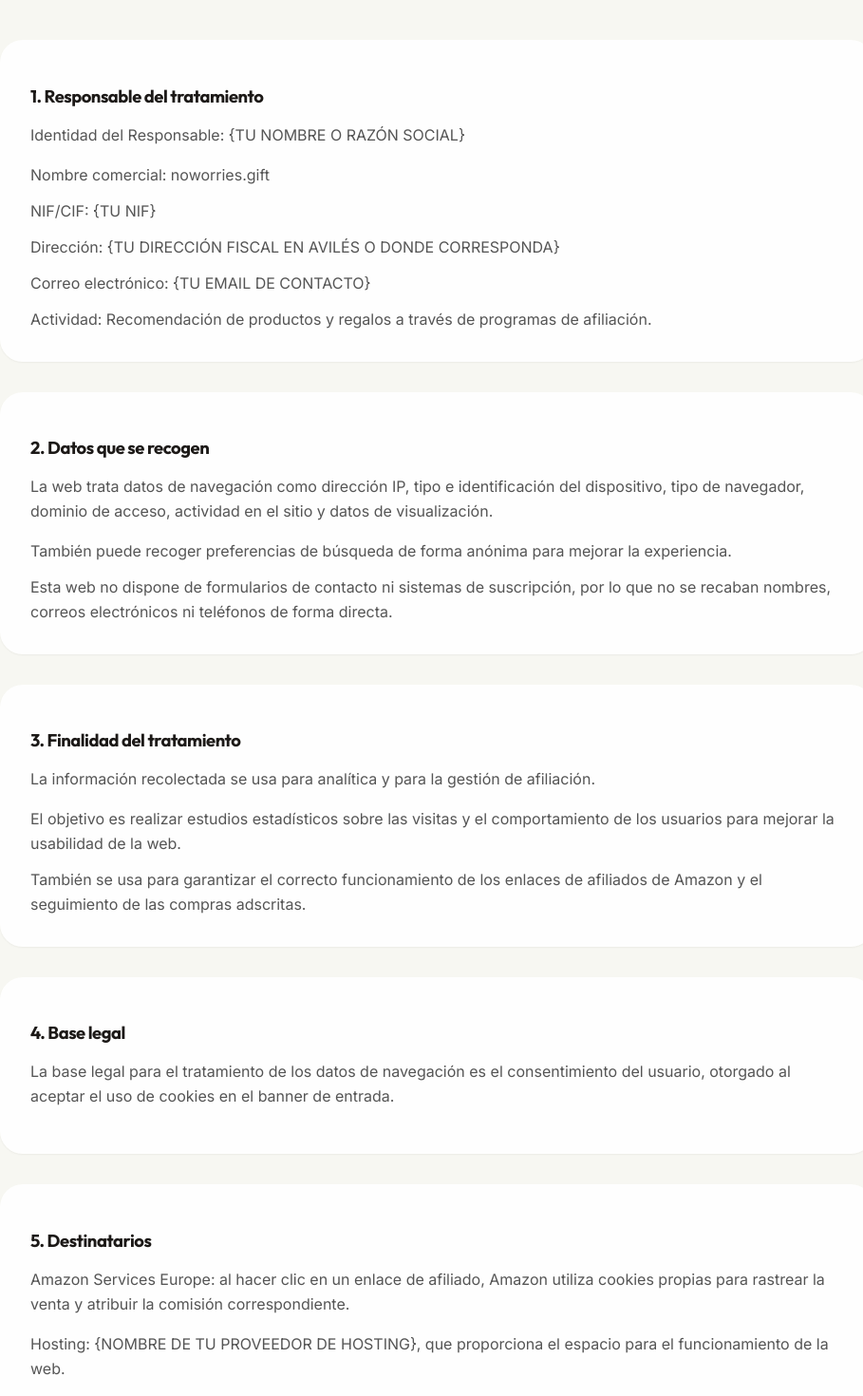
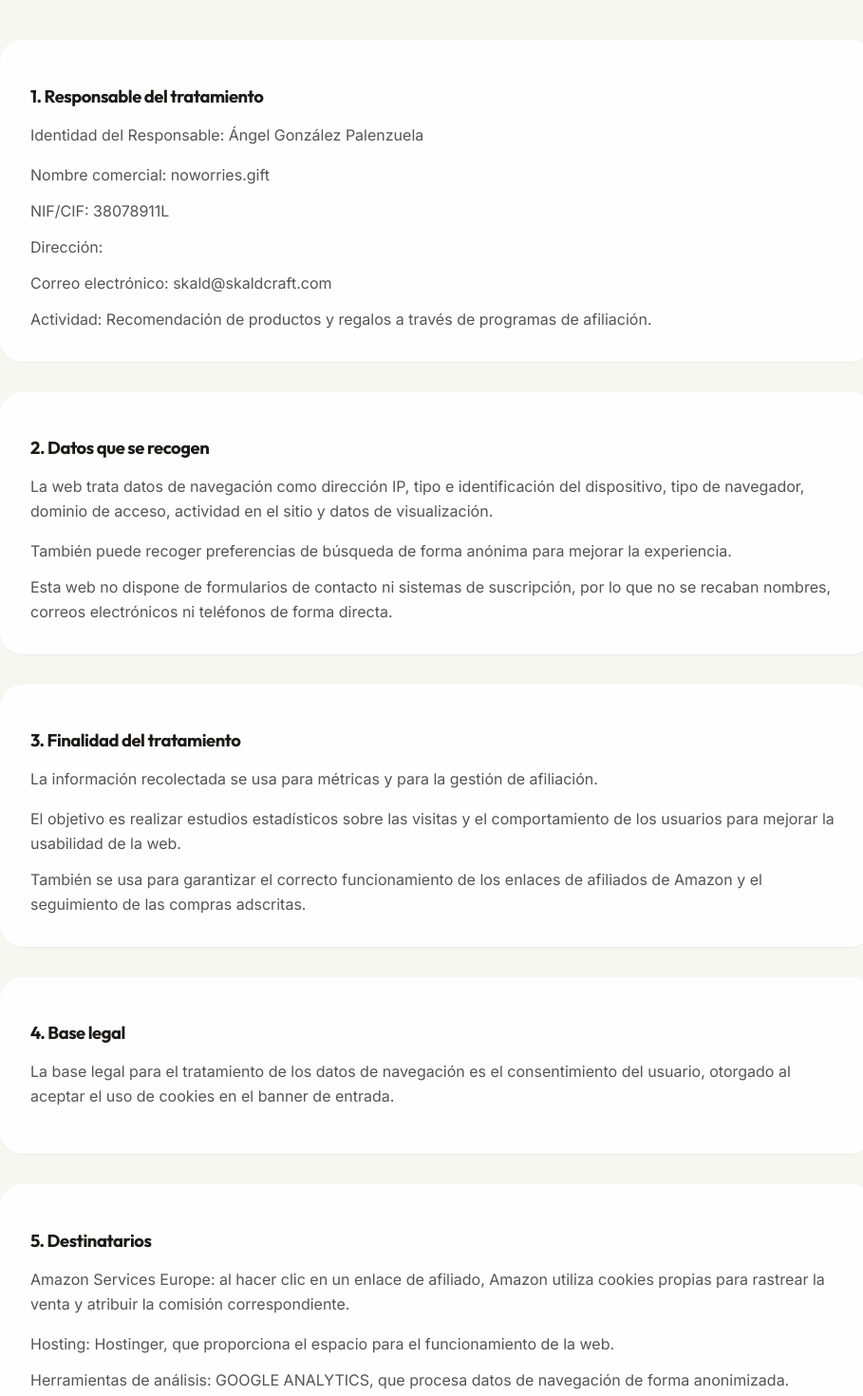
Before and after one commit to Skaldcraft/noworries, a React (Vite) app: page /politica-privacidad in a window 1280 px wide. Shown: the part 220-1690 px from the top of the page at 95% size, without its empty margins (180-1089 px from the left). Built offline with nearby package versions, Linux system fonts and the light colour scheme.

Commit message:
páginas legales

```diff
--- a/src/components/Footer.jsx
+++ b/src/components/Footer.jsx
@@ -4,8 +4,8 @@ function Footer() {
   return (
     <footer className="bg-foreground text-muted-foreground py-6 sm:py-8 border-t border-border/10">
       <div className="max-w-[1100px] mx-auto px-6 text-center space-y-4">
-        <p className="text-[17px] leading-relaxed max-w-2xl mx-auto text-[#F4F1E8]/90 font-semibold">
-          Esta web contiene enlaces de afiliado de Amazon y podría recibir una comisión por las compras que realices. El precio no cambia para ti y la selección de productos es independiente.
+        <p className="text-[13px] leading-relaxed max-w-2xl mx-auto text-[#F4F1E8]/90">
+          Los enlaces de esta web van a productos de Amazon y son de afiliado. Si compras a través de ellos, nos llevamos una pequeña comisión, pero tú pagas exactamente lo mismo.
         </p>
         <div className="flex flex-wrap items-center justify-center gap-x-4 gap-y-2 text-[13px] text-[#F4F1E8]/85">
           <Link to="/aviso-legal" className="text-[#F4F1E8] hover:text-[#C8E63A] transition-colors">
--- a/src/pages/AvisoLegalPage.jsx
+++ b/src/pages/AvisoLegalPage.jsx
@@ -11,12 +11,11 @@ const sections = [
   {
     title: '2. Datos del titular',
     body: [
-      'Denominación social: {TU NOMBRE COMPLETO O RAZÓN SOCIAL}',
-      'NIF/CIF: {TU NIF}',
-      'Correo electrónico: {TU EMAIL DE CONTACTO}',
-      'Domicilio social: {TU DIRECCIÓN EN AVILÉS O FISCAL}',
+      'Denominación social: Ángel González Palenzuela,
+      'NIF/CIF: 38078911L',
+      'Correo electrónico: skald@skaldcraft.com',
+      'Domicilio social: Avenida de los telares, 30, 33401, Avilés, Asturias',
       'Actividad: Recomendación de productos y regalos a través de programas de afiliación.',
-      'N.º de Registro Mercantil: {DATOS SI PROCEDE, SI NO, BORRAR ESTA LÍNEA}'
     ]
   },
   {
@@ -66,13 +65,13 @@ const sections = [
   {
     title: '9. Ley aplicable y jurisdicción',
     body: [
-      'Las relaciones entre noworries.gift y los usuarios se someten a la legislación y jurisdicción españolas y a los tribunales de {TU PROVINCIA, EJ. ASTURIAS}.'
+      'Las relaciones entre noworries.gift y los usuarios se someten a la legislación y jurisdicción españolas y a los tribunales de ASTURIAS.'
     ]
   },
   {
     title: '10. Contacto',
     body: [
-      'Si tienes cualquier duda sobre este Aviso Legal, escribe a {TU EMAIL DE CONTACTO}.',
+      'Si tienes cualquier duda sobre este Aviso Legal, escribe a skald@skaldcraft.com.',
       'Última actualización: 27 de marzo de 2026.'
     ]
   }
--- a/src/pages/PoliticaCookiesPage.jsx
+++ b/src/pages/PoliticaCookiesPage.jsx
@@ -42,7 +42,7 @@ const sections = [
     title: 'C. Cookies de análisis',
     body: [
       'Utilizamos servicios de análisis para entender cómo interactúan los usuarios con el sitio.',
-      'Herramienta: {EJ. GOOGLE ANALYTICS / CLOUDFLARE}.',
+      'Herramienta: GOOGLE ANALYTICS.',
       'Recogen datos sobre el tipo de navegación, las secciones más utilizadas, productos consultados, idioma, etc. Esta información es estadística y anónima.'
     ]
   },
@@ -56,7 +56,7 @@ const sections = [
     title: '5. Más información',
     body: [
       <>Puedes consultar el reglamento sobre cookies publicado por la Agencia Española de Protección de Datos en su <a href="https://www.aepd.es/guias/guia-cookies.pdf" target="_blank" rel="noreferrer noopener" className="text-[#1C1917] underline decoration-[#C8E63A] underline-offset-4 hover:text-[#228B22]">Guía sobre el uso de las cookies</a>.</>,
-      'Última actualización: {FECHA ACTUAL}.'
+      'Última actualización: 27 de marzo de 2026.'
     ]
   }
 ];
--- a/src/pages/PoliticaPrivacidadPage.jsx
+++ b/src/pages/PoliticaPrivacidadPage.jsx
@@ -4,11 +4,11 @@ const sections = [
   {
     title: '1. Responsable del tratamiento',
     body: [
-      'Identidad del Responsable: {TU NOMBRE O RAZÓN SOCIAL}',
+      'Identidad del Responsable: Ángel González Palenzuela',
       'Nombre comercial: noworries.gift',
-      'NIF/CIF: {TU NIF}',
-      'Dirección: {TU DIRECCIÓN FISCAL EN AVILÉS O DONDE CORRESPONDA}',
-      'Correo electrónico: {TU EMAIL DE CONTACTO}',
+      'NIF/CIF: 38078911L',
+      'Dirección: ',
+      'Correo electrónico: skald@skaldcraft.com',
       'Actividad: Recomendación de productos y regalos a través de programas de afiliación.'
     ]
   },
@@ -23,7 +23,7 @@ const sections = [
   {
     title: '3. Finalidad del tratamiento',
     body: [
-      'La información recolectada se usa para analítica y para la gestión de afiliación.',
+      'La información recolectada se usa para métricas y para la gestión de afiliación.',
       'El objetivo es realizar estudios estadísticos sobre las visitas y el comportamiento de los usuarios para mejorar la usabilidad de la web.',
       'También se usa para garantizar el correcto funcionamiento de los enlaces de afiliados de Amazon y el seguimiento de las compras adscritas.'
     ]
@@ -38,8 +38,8 @@ const sections = [
     title: '5. Destinatarios',
     body: [
       'Amazon Services Europe: al hacer clic en un enlace de afiliado, Amazon utiliza cookies propias para rastrear la venta y atribuir la comisión correspondiente.',
-      'Hosting: {NOMBRE DE TU PROVEEDOR DE HOSTING}, que proporciona el espacio para el funcionamiento de la web.',
-      'Herramientas de análisis: {EJ. GOOGLE ANALYTICS O CLOUDFLARE}, que procesan datos de navegación de forma anonimizada.'
+      'Hosting: Hostinger, que proporciona el espacio para el funcionamiento de la web.',
+      'Herramientas de análisis: GOOGLE ANALYTICS, que procesa datos de navegación de forma anonimizada.'
     ]
   },
   {
@@ -47,7 +47,7 @@ const sections = [
     body: [
       'Cualquier persona tiene derecho a obtener confirmación sobre si en noworries.gift estamos tratando datos personales que le conciernen.',
       'Puedes solicitar el acceso, rectificación, supresión, limitación u oposición al tratamiento.',
-      'Para ejercer estos derechos, escribe a {TU EMAIL DE CONTACTO} adjuntando una fotocopia de tu DNI para acreditar tu identidad.',
+      'Para ejercer estos derechos, escribe a skald@skaldcraft.com adjuntando una fotocopia de tu DNI para acreditar tu identidad.',
       'También tienes derecho a presentar una reclamación ante la Agencia Española de Protección de Datos (AEPD).'
     ]
   },
```
